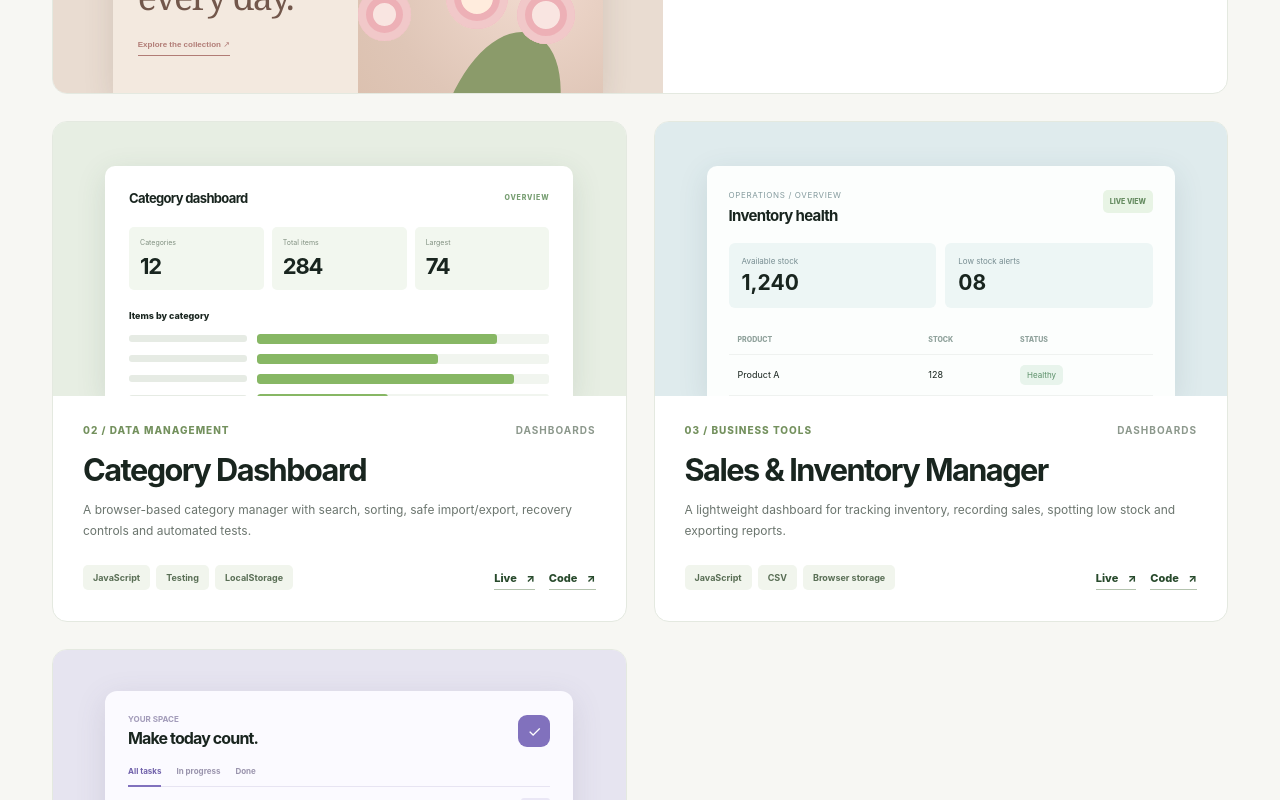
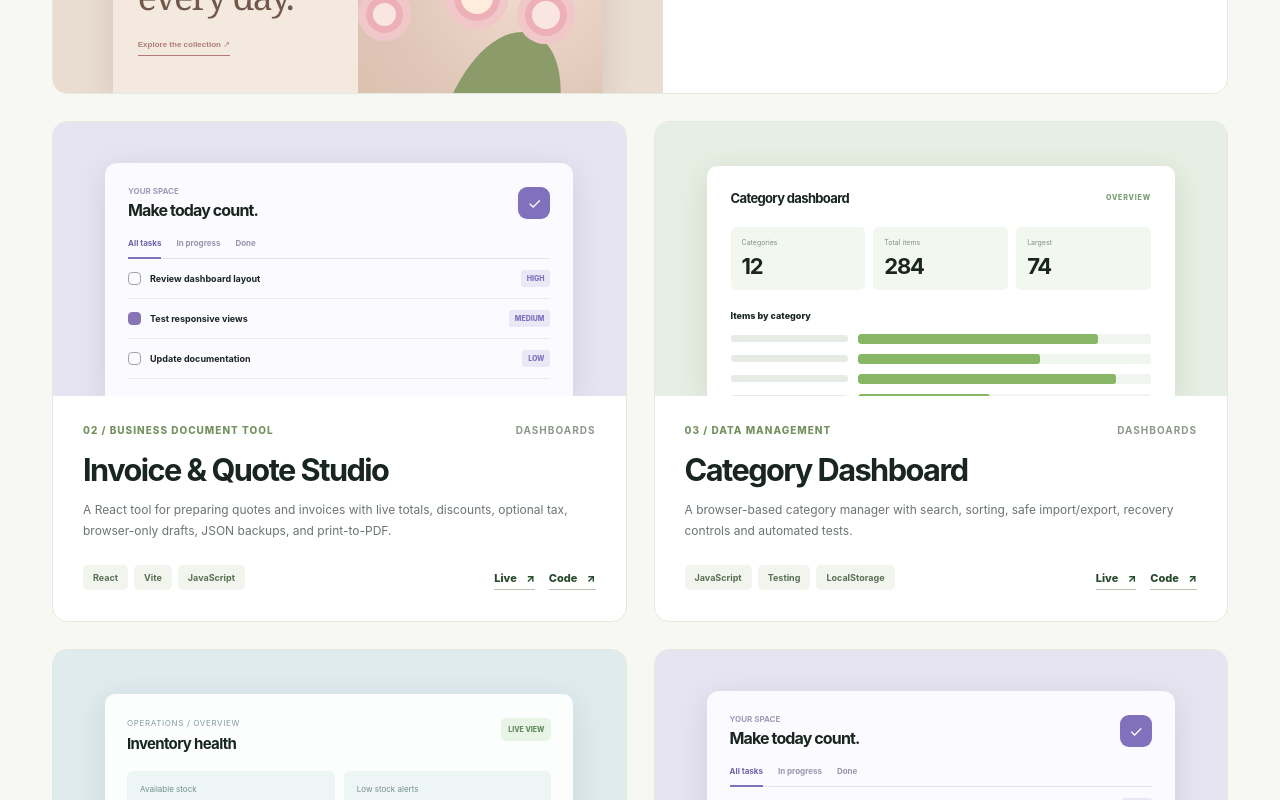
Before and after one commit to givi588/givi-portfolio, a React (Vite) app: page / in a window 1280 px wide. Shown: the part 1500-2300 px from the top of the page. Built offline with nearby package versions, Linux system fonts and the light colour scheme.

Commit message:
feat: add Invoice & Quote Studio to featured projects

```diff
--- a/src/siteData.js
+++ b/src/siteData.js
@@ -14,8 +14,21 @@ export const projects = [
     featured: true,
   },
   {
+    id: 'invoice-quote-studio',
+    number: '02',
+    title: 'Invoice & Quote Studio',
+    category: 'Dashboards',
+    label: 'Business document tool',
+    summary: 'A React tool for preparing quotes and invoices with live totals, discounts, optional tax, browser-only drafts, JSON backups, and print-to-PDF.',
+    stack: ['React', 'Vite', 'JavaScript'],
+    demo: 'https://givi588.github.io/invoice-quote-studio/',
+    code: 'https://github.com/givi588/invoice-quote-studio',
+    art: 'invoice',
+    featured: true,
+  },
+  {
     id: 'category-dashboard',
-    number: '02',
+    number: '03',
     title: 'Category Dashboard',
     category: 'Dashboards',
     label: 'Data management',
@@ -28,7 +41,7 @@ export const projects = [
   },
   {
     id: 'sales-inventory',
-    number: '03',
+    number: '04',
     title: 'Sales & Inventory Manager',
     category: 'Dashboards',
     label: 'Business tools',
@@ -41,7 +54,7 @@ export const projects = [
   },
   {
     id: 'react-training',
-    number: '04',
+    number: '05',
     title: 'React Training Dashboard',
     category: 'Dashboards',
     label: 'React application',
```
